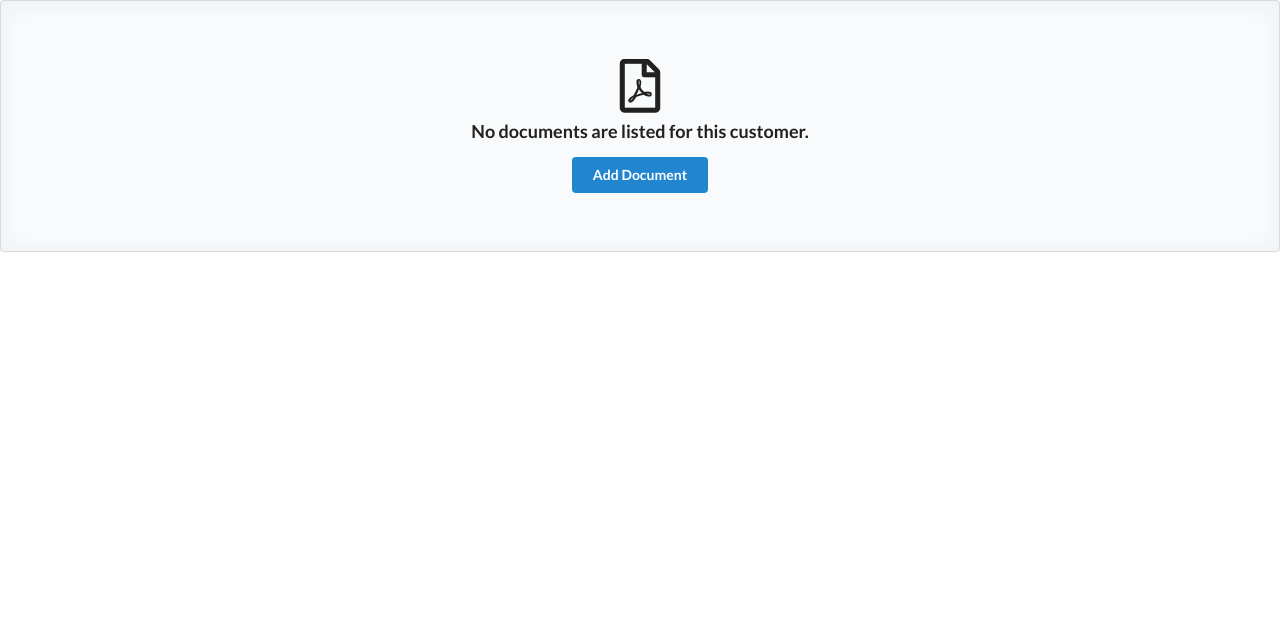
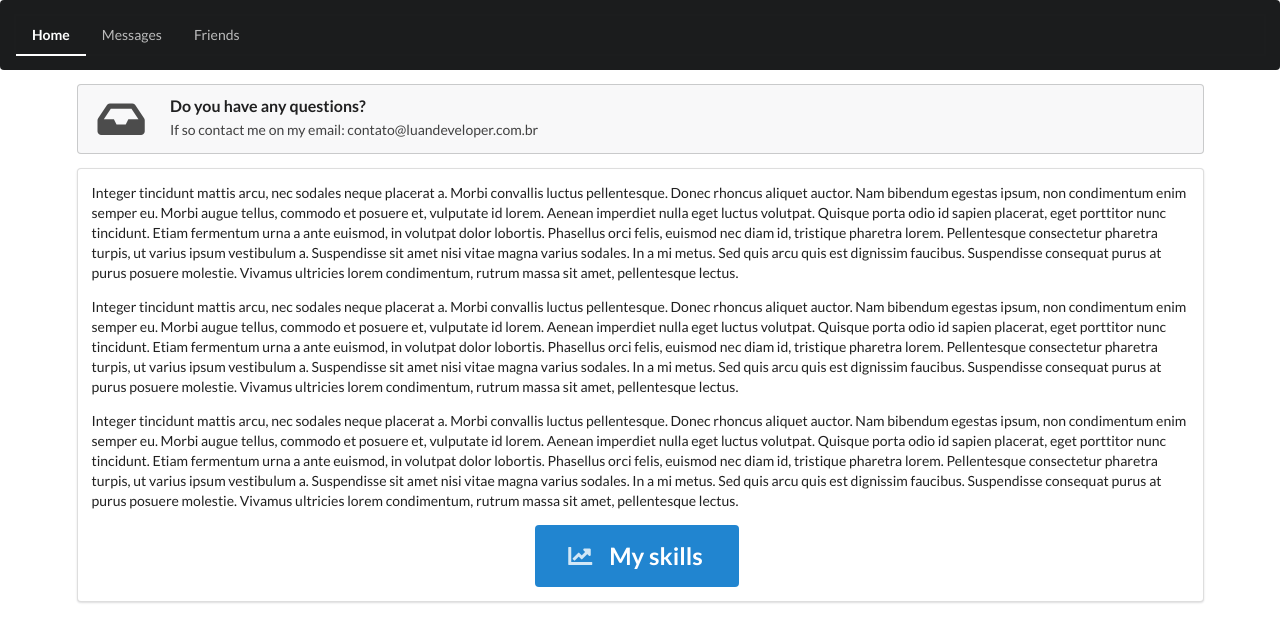
Before and after one commit to lrs96/django-with-charts-js, a Django app: page / in a window 1280 px wide. Shown: the top 642 px of the page. Run offline with Django 3.2, Linux system fonts and the light colour scheme; some libraries are stand-ins or nearby versions.

Commit message:
Setup do projeto completo

```diff
--- a/src/templates/base.html
+++ b/src/templates/base.html
@@ -11,9 +11,13 @@
 </head>
 <body>
 
-{% block content %}
-{% endblock content %}
 
+{% include 'navbar.html' %}
+
+<div class="container ui">
+    {% block content %}
+    {% endblock content %}
+</div>
 
 {% block scripts %}
 {% endblock scripts %}
--- a/src/templates/main/home.html
+++ b/src/templates/main/home.html
@@ -4,11 +4,24 @@
 {% endblock title %}
 
 {% block content %}
-<div class="ui placeholder segment">
-  <div class="ui icon header">
-    <i class="pdf file outline icon"></i>
-    No documents are listed for this customer.
+<div class="ui icon message">
+  <i class="inbox icon"></i>
+  <div class="content">
+    <div class="header">
+     Do you have any questions?
+    </div>
+    <p>If so contact me on my email: contato@luandeveloper.com.br</p>
   </div>
-  <div class="ui primary button">Add Document</div>
+</div>
+
+<div class="ui segment">
+  <p>Integer tincidunt mattis arcu, nec sodales neque placerat a. Morbi convallis luctus pellentesque. Donec rhoncus aliquet auctor. Nam bibendum egestas ipsum, non condimentum enim semper eu. Morbi augue tellus, commodo et posuere et, vulputate id lorem. Aenean imperdiet nulla eget luctus volutpat. Quisque porta odio id sapien placerat, eget porttitor nunc tincidunt. Etiam fermentum urna a ante euismod, in volutpat dolor lobortis. Phasellus orci felis, euismod nec diam id, tristique pharetra lorem. Pellentesque consectetur pharetra turpis, ut varius ipsum vestibulum a. Suspendisse sit amet nisi vitae magna varius sodales. In a mi metus. Sed quis arcu quis est dignissim faucibus. Suspendisse consequat purus at purus posuere molestie. Vivamus ultricies lorem condimentum, rutrum massa sit amet, pellentesque lectus.</p>
+    <p>Integer tincidunt mattis arcu, nec sodales neque placerat a. Morbi convallis luctus pellentesque. Donec rhoncus aliquet auctor. Nam bibendum egestas ipsum, non condimentum enim semper eu. Morbi augue tellus, commodo et posuere et, vulputate id lorem. Aenean imperdiet nulla eget luctus volutpat. Quisque porta odio id sapien placerat, eget porttitor nunc tincidunt. Etiam fermentum urna a ante euismod, in volutpat dolor lobortis. Phasellus orci felis, euismod nec diam id, tristique pharetra lorem. Pellentesque consectetur pharetra turpis, ut varius ipsum vestibulum a. Suspendisse sit amet nisi vitae magna varius sodales. In a mi metus. Sed quis arcu quis est dignissim faucibus. Suspendisse consequat purus at purus posuere molestie. Vivamus ultricies lorem condimentum, rutrum massa sit amet, pellentesque lectus.</p>
+      <p>Integer tincidunt mattis arcu, nec sodales neque placerat a. Morbi convallis luctus pellentesque. Donec rhoncus aliquet auctor. Nam bibendum egestas ipsum, non condimentum enim semper eu. Morbi augue tellus, commodo et posuere et, vulputate id lorem. Aenean imperdiet nulla eget luctus volutpat. Quisque porta odio id sapien placerat, eget porttitor nunc tincidunt. Etiam fermentum urna a ante euismod, in volutpat dolor lobortis. Phasellus orci felis, euismod nec diam id, tristique pharetra lorem. Pellentesque consectetur pharetra turpis, ut varius ipsum vestibulum a. Suspendisse sit amet nisi vitae magna varius sodales. In a mi metus. Sed quis arcu quis est dignissim faucibus. Suspendisse consequat purus at purus posuere molestie. Vivamus ultricies lorem condimentum, rutrum massa sit amet, pellentesque lectus.</p>
+      <div class="sixteen wide column" style="text-align: center">
+        <button class="massive ui primary button">
+          <i class="chart line icon"> </i> My skills
+        </button>
+      </div>
 </div>
 {% endblock content %}
--- /dev/null
+++ b/src/templates/navbar.html
@@ -0,0 +1,13 @@
+<div class="ui inverted segment">
+  <div class="ui inverted secondary pointing menu">
+    <a class="active item">
+      Home
+    </a>
+    <a class="item">
+      Messages
+    </a>
+    <a class="item">
+      Friends
+    </a>
+  </div>
+</div>
```
